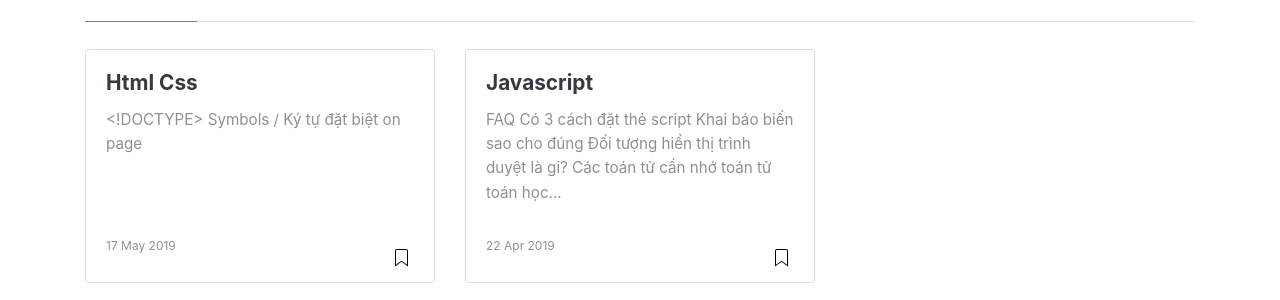
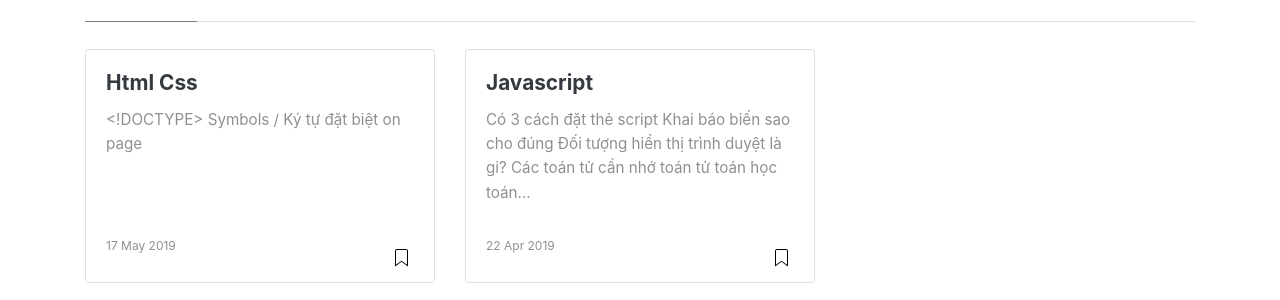
Before and after one commit to nghti/learn-remember, a Jekyll site: the page built from index.html, in a window 1280 px wide and 1200 px high. Shown: the part 336-636 px from the top of the window. Built offline with Jekyll 4.4.1, drawn with Linux system fonts in a browser that asks for light colours; nearby versions of some CDN libraries; the list of posts is cut into pages by our own code; comment, search, counter and statistics services are not loaded.

````diff
--- a/_posts/2019-04-22-javascript.md
+++ b/_posts/2019-04-22-javascript.md
@@ -1,4 +1,3 @@
-## FAQ
 - [Có 3 cách đặt thẻ script](https://trello.com/c/5sm3mWW3/4-js-javascript-l%C3%A0-g%C3%AC-1)
 - [Khai báo biến sao cho đúng](https://trello.com/c/tr412o82/5-js-khai-b%C3%A1o-bi%E1%BA%BFn-2)
 - [Đối tượng hiển thị trình duyệt là gi?](https://trello.com/c/6sVHyEg7/6-js-h%C3%A0m-alert-confirm-v%C3%A0-prompt-3)
@@ -98,7 +97,7 @@ charAt()
 split()
 ```
 - [Array Object](https://trello.com/c/pffrZkNv/32-js-array-object-29)
-```vue
+```js
 var name_array = new Array(1,2,3)
 var name_array = [1,2,3]
 alert(name_array[0])
````
